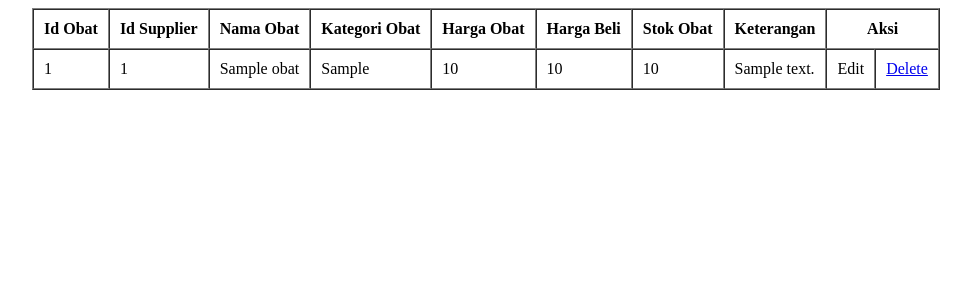
After one commit to ekabudi1/Apotek, a PHP site: page /view_obat.php in a window 1280 px wide. The commit adds this page. Shown: the top 300 px of the page, without its empty margins (154-1125 px from the left). Run offline with PHP 8.4, Linux system fonts and the light colour scheme; tables that the repository leaves empty or names only in its code hold one stand-in row (values such as "Sample post").

Commit message:
Perbaikan syntax dan penambahan file delete
perbaikan syntax pada line di dalam file index.php, view_obat.php dan proses_add_obat.php serta pembuatan file delete_obat.php dan penambahan syntax di dalam file delete_obat.php dengan fungsi menghapus data

```diff
--- a/koneksi.php
+++ b/koneksi.php
@@ -10,7 +10,7 @@
     if(!$koneksi){
         die ("Koneksi ke Database Gagal ".mysqli_connect_error());
     }
-    else{
-        echo "Koneksi Berhasil";
-    }
+    // else{
+    //     echo "Koneksi Berhasil";
+    // }
 ?>
--- /dev/null
+++ b/view_obat.php
@@ -0,0 +1,54 @@
+<?php
+include "koneksi.php";
+$query = mysqli_query($koneksi, "SELECT * FROM tb_obat ORDER BY id_obat DESC");
+ //ASCENDING mengurutkan dari kecil ke besar
+ //DESCENDING mengurutkan dari besar ke kecil
+    # code...
+?>
+<!DOCTYPE html>
+<html lang="en">
+
+<head>
+    <meta charset="UTF-8">
+    <meta name="viewport" content="width=device-width, initial-scale=1.0">
+    <title>Document</title>
+</head>
+
+<body>
+    <center>
+        <table border="1" cellpadding="10" cellspacing="0">
+            <tr>
+                <th>Id Obat</th>
+                <th>Id Supplier</th>
+                <th>Nama Obat</th>
+                <th>Kategori Obat</th>
+                <th>Harga Obat</th>
+                <th>Harga Beli</th>
+                <th>Stok Obat</th>
+                <th>Keterangan</th>
+                <th colspan="2">Aksi</th>
+            </tr>
+            <?php
+                while ($baris = mysqli_fetch_assoc($query)) {
+            ?>
+            <tr>
+                <td><?= $baris['id_obat']; ?></td>
+                <td><?= $baris['id_supplier']; ?></td>
+                <td><?= $baris['namaobat']; ?></td>
+                <td><?= $baris['kategoriobat']; ?></td>
+                <td><?= $baris['hargajual']; ?></td>
+                <td><?= $baris['hargabeli']; ?></td>
+                <td><?= $baris['stok_obat']; ?></td>
+                <td><?= $baris['keterangan']; ?></td>
+                <td>Edit</td>
+                <td><a href="delete_obat.php?idobat=<?= $baris['id_obat'];?>">Delete</a></td>
+            </tr>
+            <?php
+                }
+            ?>
+        </table>
+    </center>
+
+</body>
+
+</html>
```
Also changed, not shown: delete_obat.php (added, +16 -0 lines), index.php (+23 -6 lines).
